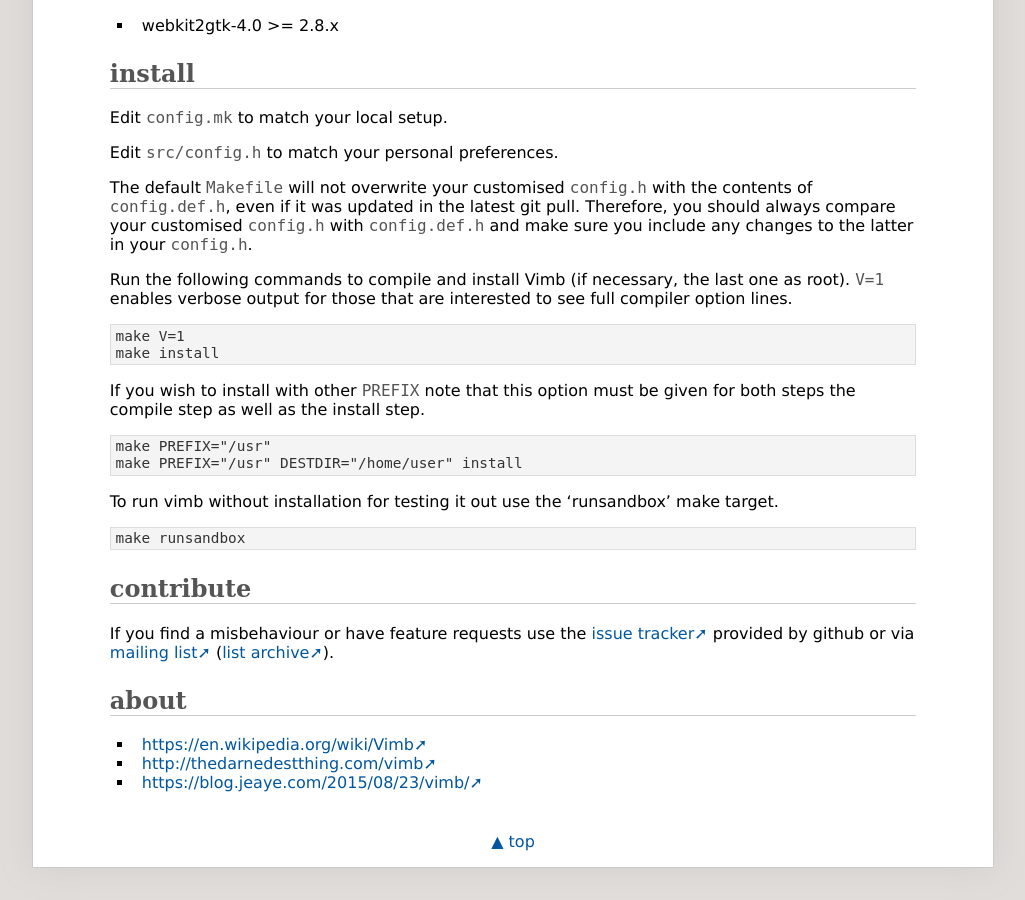
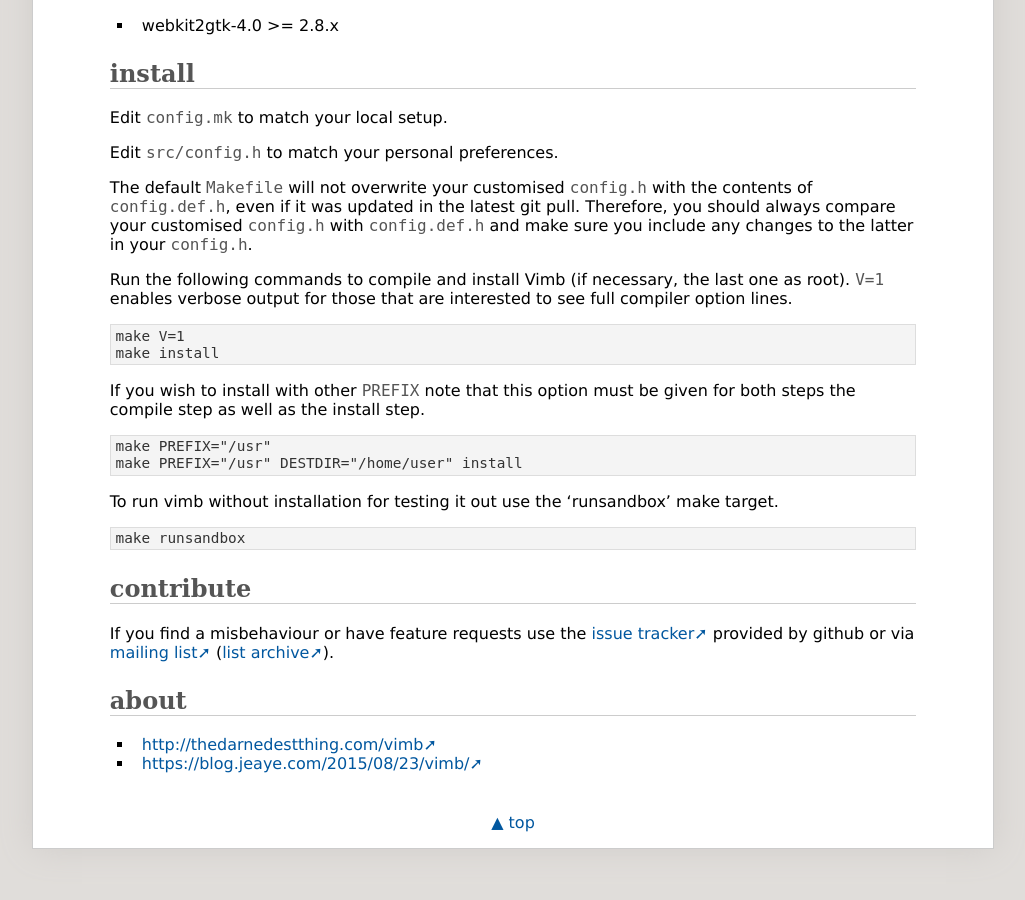
Before and after one commit to fanglingsu/vimb, a Jekyll site: the page built from index.md, in a window 1280 px wide and 900 px high, scrolled down 1681 px. Shown: the whole window, without its empty margins (127-1152 px from the left). Built offline with Jekyll 4.4.1, drawn with Linux system fonts in a browser that asks for light colours; some of the changed lines change nothing that is shown.

Commit message:
Removed reference to now gone vimb page in wikipedia.

```diff
--- a/index.md
+++ b/index.md
@@ -105,7 +105,6 @@
 [issue tracker][bug] provided by github or via [mailing list][mail] ([list archive][mail-archive]).
 
 ## about
-- [https://en.wikipedia.org/wiki/Vimb](https://en.wikipedia.org/wiki/Vimb)
 - [http://thedarnedestthing.com/vimb](http://thedarnedestthing.com/vimb)
 - [https://blog.jeaye.com/2015/08/23/vimb/](https://blog.jeaye.com/2015/08/23/vimb/)
 
```
